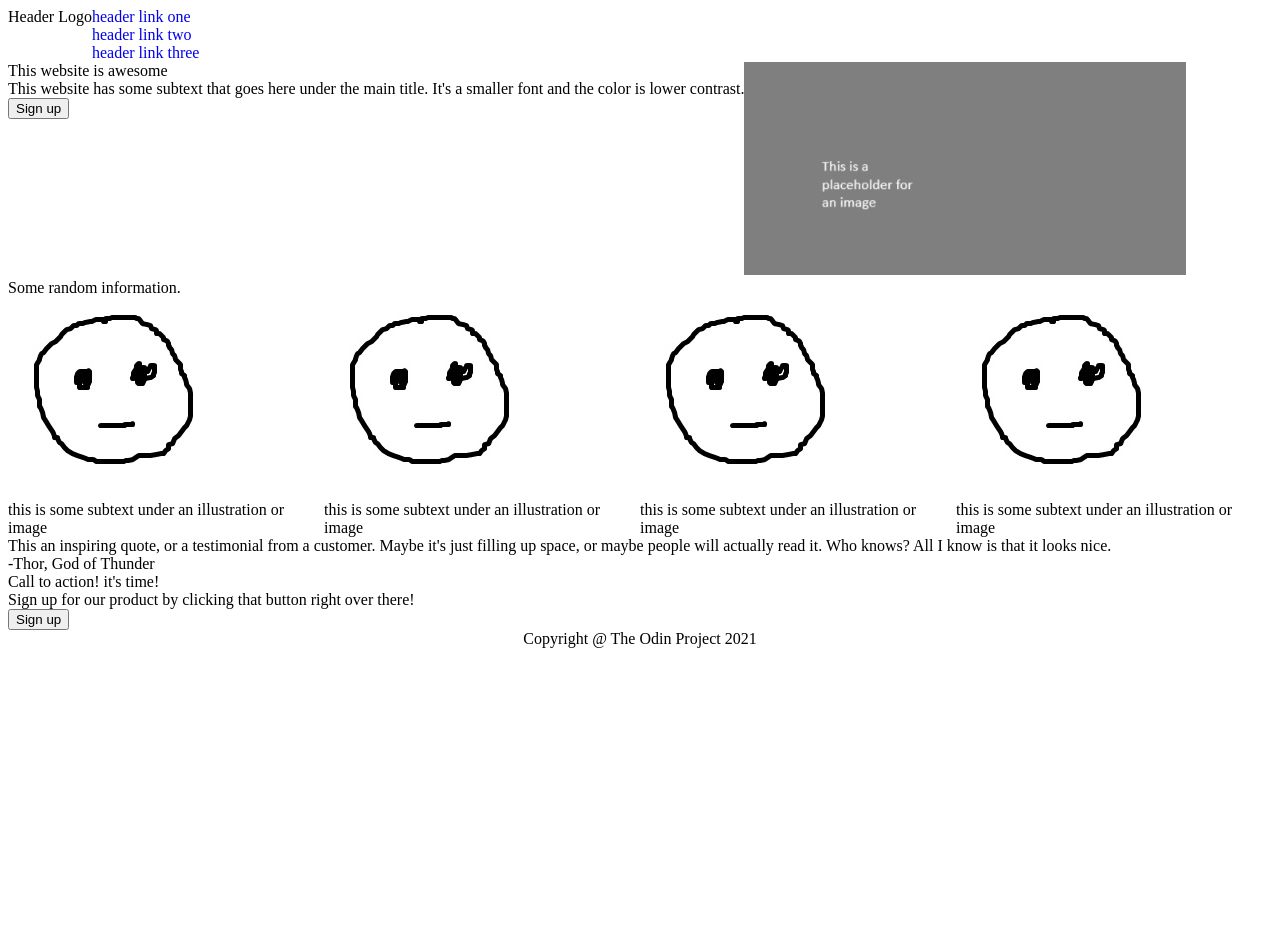
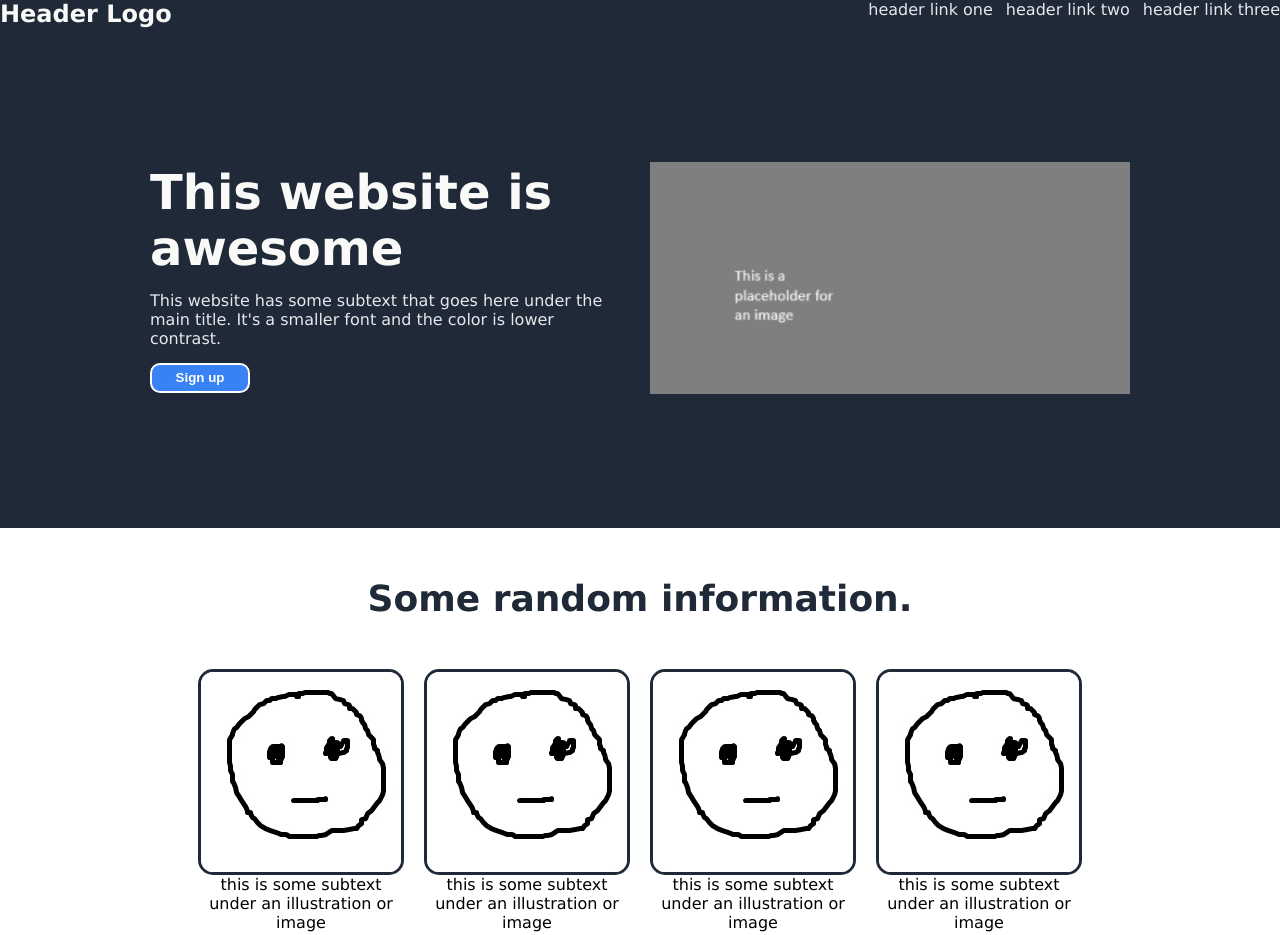
Before and after one commit to tooweaknotice/landing-page, a plain HTML site: page index.html in a window 1280 px wide. Shown: the top 935 px of the page. Before the commit the page ends 800 px from the top, so only its background shows below. Drawn offline with Linux system fonts and the light colour scheme.

Commit message:
Apply prototype styling to landing page
Adds styling to landing page to roughly match specified images.

```diff
--- a/index.html
+++ b/index.html
@@ -7,56 +7,62 @@
   <link rel="stylesheet" href="./styles.css">
 </head>
 <body>
-  <div class="header">
+  <header class="header">
     <div class="logo">Header Logo</div>
     <ul class="header-links">
       <li><a href="#">header link one</a></li>
       <li><a href="#">header link two</a></li>
       <li><a href="#">header link three</a></li>
     </ul>
-  </div>
+  </header>
   <div class="hero">
-    <div class="left-hero">
-      <div class="hero-title">This website is awesome</div>
-      <div class="hero-caption">This website has some subtext that goes here under the main title. It's a smaller font and the color is lower contrast.</div>
-      <button class="hero-button">Sign up</button>
+    <div class="hero-left">
+      <h1 class="hero-title">This website is awesome</h1>
+      <p class="hero-caption">This website has some subtext that goes here under the main title. It's a smaller font and the color is lower contrast.</p>
+      <div>
+        <button class="hero-button">Sign up</button>
+      </div>
     </div>
-    <div class="right-hero">
+    <div class="hero-right">
       <img src="./images/hero.jpg" alt="This is a placeholder for an image.">
     </div>
   </div>
   <div class="info">
-    <div class="info-header">Some random information.</div>
+    <h2 class="info-header">Some random information.</h2>
     <div class="info-cards">
       <div class="card">
         <img src="./images/testimony.jpg" alt="A thoughtful expression.">
-        <div>this is some subtext under an illustration or image</div>
+        <p>this is some subtext under an illustration or image</p>
       </div>
       <div class="card">
         <img src="./images/testimony.jpg" alt="A thoughtful expression.">
-        <div>this is some subtext under an illustration or image</div>
+        <p>this is some subtext under an illustration or image</p>
       </div>
       <div class="card">
         <img src="./images/testimony.jpg" alt="A thoughtful expression.">
-        <div>this is some subtext under an illustration or image</div>
+        <p>this is some subtext under an illustration or image</p>
       </div>
       <div class="card">
         <img src="./images/testimony.jpg" alt="A thoughtful expression.">
-        <div>this is some subtext under an illustration or image</div>
+        <p>this is some subtext under an illustration or image</p>
       </div>
     </div>
   </div>
   <div class="quote">
-    <div class="quote-text">This an inspiring quote, or a testimonial from a customer. Maybe it's just filling up space, or maybe people will actually read it. Who knows? All I know is that it looks nice.</div>
-    <div class="quote-author">-Thor, God of Thunder</div>
+    <div class="quote-wrapper">
+      <p class="quote-text">This an inspiring quote, or a testimonial from a customer. Maybe it's just filling up space, or maybe people will actually read it. Who knows? All I know is that it looks nice.</p>
+      <p class="quote-author">-Thor, God of Thunder</p>
+    </div>
   </div>
   <div class="sign-up">
-    <div>
-      <div class="sign-up-title">Call to action! it's time!</div>
-      <div class="sign-up-text">Sign up for our product by clicking that button right over there!</div>
+    <div class="sign-up-wrapper">
+      <div class="sign-up-left">
+        <h2 class="sign-up-title">Call to action! it's time!</h2>
+        <p class="sign-up-text">Sign up for our product by clicking that button right over there!</p>
+      </div>
+      <button class="sign-up-button">Sign up</button>
     </div>
-    <button class="sign-up-button">Sign up</button>
   </div>
-  <div class="footer">Copyright @ The Odin Project 2021</div>
+  <p class="footer">Copyright @ The Odin Project 2021</p>
 </body>
 </html>
--- a/styles.css
+++ b/styles.css
@@ -1,7 +1,18 @@
 body {
   display: flex;
+  margin: 0px;
   flex-direction: column;
   background-color: white;
+  font-family: Verdana, Geneva, Tahoma, sans-serif;
+}
+
+header, h1, h2, p {
+margin: 0;
+padding: 0;
+}
+
+.hero, .info, .quote {
+  flex: 1 400px;
 }
 
 ul {
@@ -14,21 +25,89 @@
   text-decoration: none;
 }
 
+button, .sign-up-wrapper {
+  background-color: #3882f6;
+  color: white;
+}
+
+button {
+  border: 2px solid white;
+  padding: 3px;
+  border-radius: 10px;
+  height: 30px;
+  width: 100px;
+  font-weight: bold;
+}
+
+.header, .footer, .hero {
+  background-color: #1F2937;
+}
+
 .header {
   display: flex;
-}
-
-.hero {
-  display: flex;
+  justify-content: space-between;
 }
 
 .quote {
   display: flex;
+  background-color: #e5e7eb;
+  align-items: center;
+  justify-content: center;
+}
+
+.info {
+  display: flex;
   flex-direction: column;
+  align-items: center;
+  gap: 50px;
+  padding: 50px;
 }
 
 .info-cards {
   display: flex;
+  justify-content: center;
+  gap: 20px;
+}
+
+.info-header, .quote > * {
+  color: #1f2937;
+}
+
+.card {
+  display: flex;
+  flex-direction: column;
+  align-items: center;
+  flex: 0;
+}
+
+.card > img {
+  border: 3px solid #1f2937;;
+  border-radius: 15px;
+}
+
+.card > p {
+  text-align: center;
+}
+
+.quote-wrapper {
+  display: flex;
+  flex-direction: column;
+  width: 600px;
+}
+
+.quote-text {
+  font-size: 36px;
+  font-style: italic;
+}
+
+.quote-author {
+  align-self: flex-end;
+  font-weight: bold;
+}
+
+.info-header {
+  font-size: 36px;
+  font-weight: bolder;
 }
 
 .footer {
@@ -36,3 +115,58 @@
   align-items: center;
   justify-content: center;
 }
+
+.logo, .hero-title {
+  color: #F9FAF8;
+}
+
+.logo {
+  font-size: 24px;
+  font-weight: bold;
+}
+
+.hero {
+  display: flex;
+  flex-wrap: nowrap;
+  gap: 20px;
+  justify-content: center;
+  align-items: center;
+  padding: 50px 150px;
+}
+
+.hero-left, .hero-right {
+  display: flex;
+  flex-direction: column;
+  flex: 1 1;
+  gap: 15px;
+}
+
+.hero-title {
+  font-size: 48px;
+  font-weight: bolder;
+}
+
+.hero-caption, .header-links > li > a {
+  color: #e5e7eb;
+  size: 18px;
+}
+
+.header-links {
+  display: flex;
+  gap: 13px;
+}
+
+.sign-up-wrapper {
+  display: flex;
+  margin: 100px 150px;
+  padding: 40px;
+  border-radius: 10px;
+  justify-content: space-evenly;
+  align-items: center;
+  gap: 40px;
+}
+
+.sign-up-title {
+  font-weight: bold;
+  font-size: 20px;
+}
```
